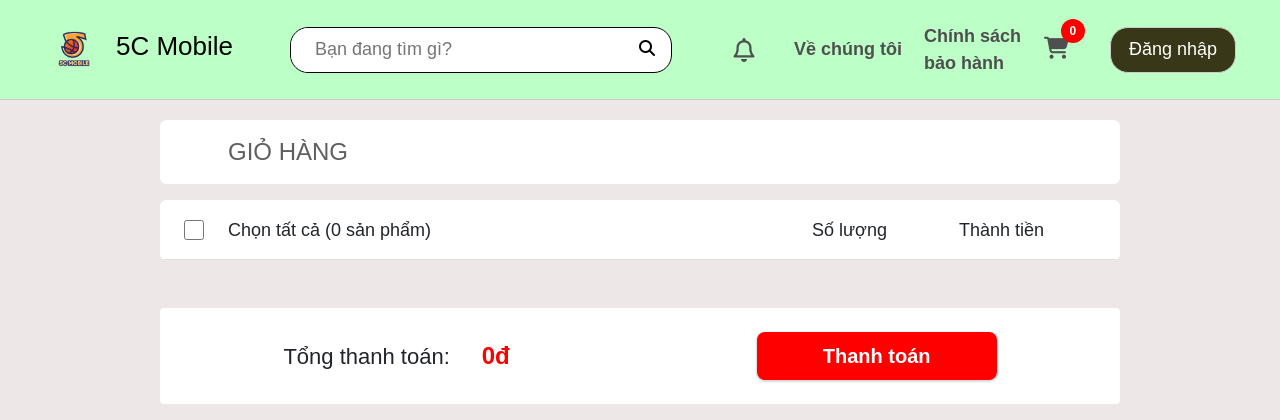
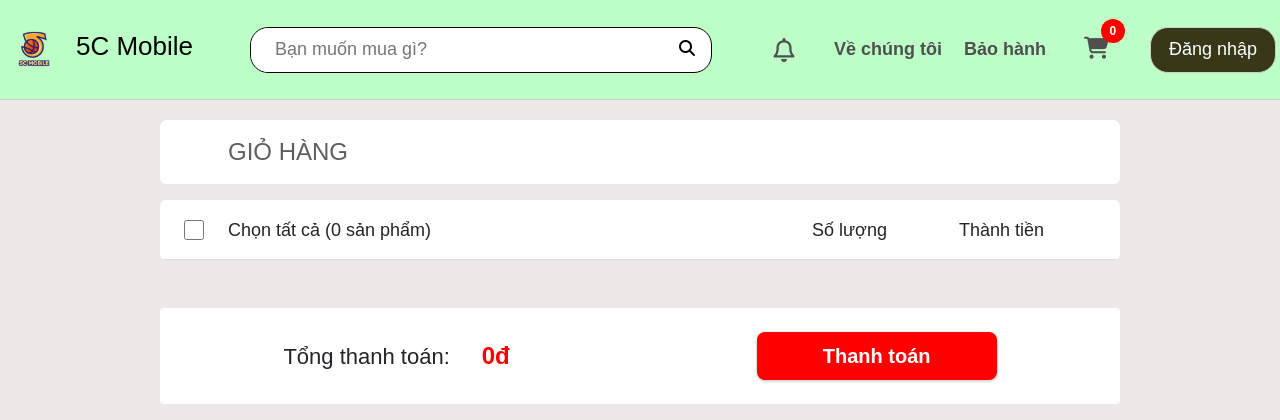
Before and after one commit to username1811/webphonezip, a Django app: page /cart/ in a window 1280 px wide. Shown: the top 420 px of the page. Run offline with Django 4.2, Linux system fonts and the light colour scheme; some libraries are stand-ins or nearby versions; some web fonts are replaced.

Commit message:
fix header

```diff
--- a/webphonezip/app/static/app/css/base.css
+++ b/webphonezip/app/static/app/css/base.css
@@ -36,12 +36,13 @@ body{
 
 .header .nav{
     width: 100%;
-    max-width: 1200px;
+    max-width: 1500px;
     padding: 0 4px;
     height: 80px;
     display: flex;
     justify-content: space-between;
     align-items: center;
+    margin: 0 auto;
 }
 
 /* Nav logo */
--- a/webphonezip/app/templates/app/base.html
+++ b/webphonezip/app/templates/app/base.html
@@ -51,7 +51,7 @@
     {% comment %} Header site {% endcomment %}
     <header>
         <div class="header">
-            <div class="nav grid">
+            <div class="nav">
                 <div class="nav__logo">
                     <a href="{% url 'home' %}" class="logo-link">
                         <img class="logo-link__icon pc" src="{% static 'app/images/5c-logo.png' %}" alt="">
@@ -60,7 +60,7 @@
                 </div>
 
                 <div class="nav__search">
-                    <input id="search-input" class="search__input tablet pc" type="text" placeholder="Bạn đang tìm gì?">
+                    <input id="search-input" class="search__input tablet pc" type="text" placeholder="Bạn muốn mua gì?">
                     <button id="search-button" type="button" class="search__btn">
                         <i class="fa-solid fa-magnifying-glass"></i>
                     </button>
@@ -85,7 +85,7 @@
                 </div>
 
                 <div class="nav__support pc tablet">
-                  <a href="{% url 'gurantee' %}" class="nav__support-link">Chính sách bảo hành</a>
+                  <a href="{% url 'gurantee' %}" class="nav__support-link">Bảo hành</a>
                 </div>
 
                 <div class="nav__cart pc tablet">
```
